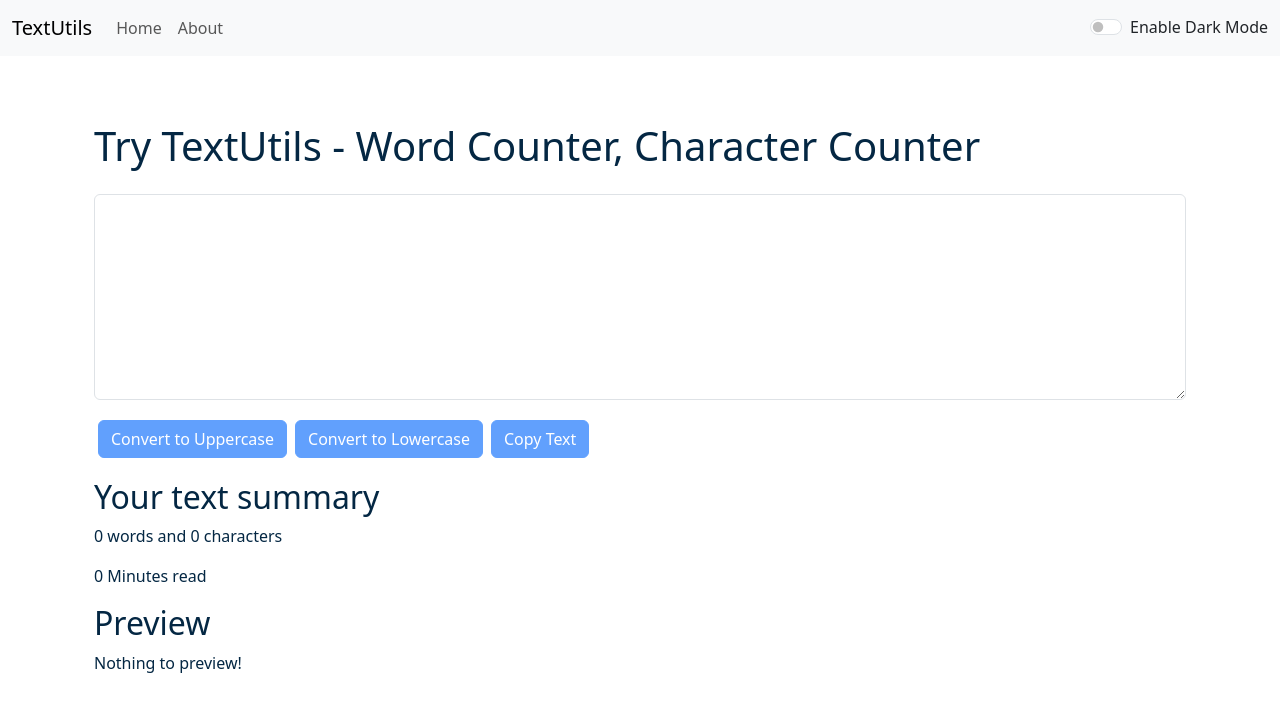
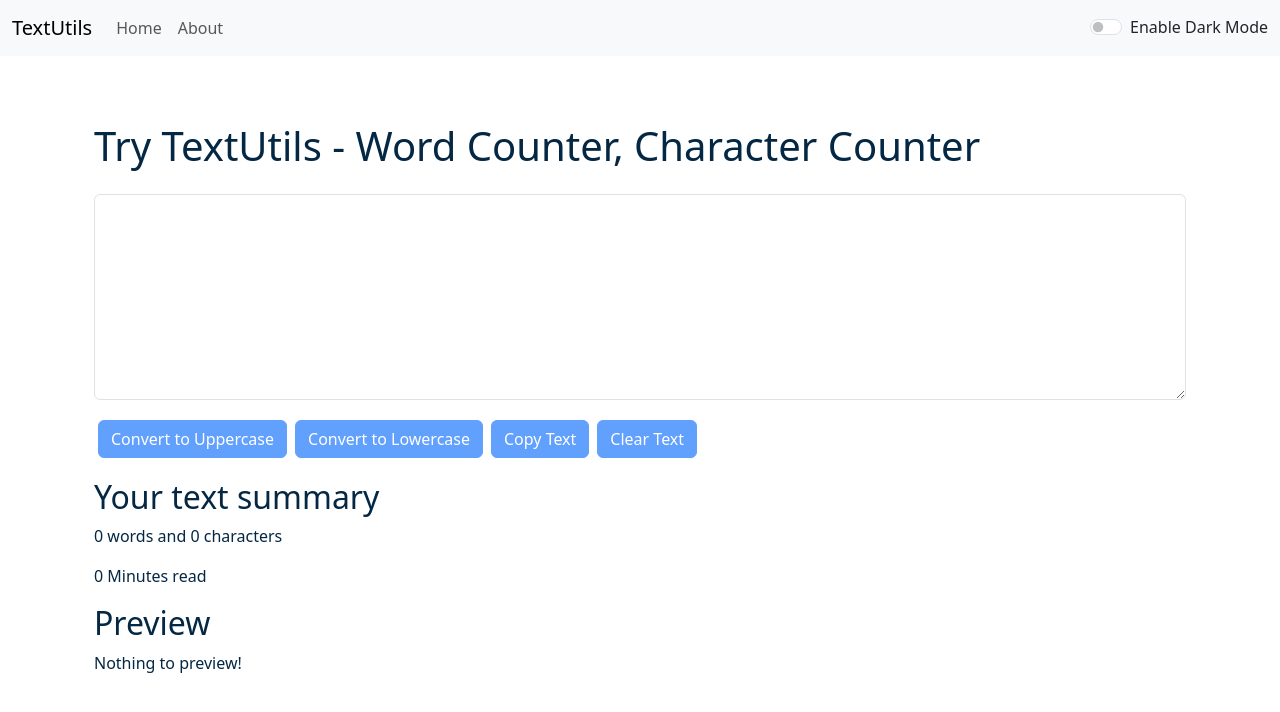
Before and after one commit to jeelbelani12-star/textutils, a React (Create React App) app: page /#/ in a window 1280 px wide. Shown: the top 712 px of the page. Built offline with nearby package versions, Linux system fonts and the light colour scheme.

Commit message:
update button

```diff
--- a/src/components/TextForm.js
+++ b/src/components/TextForm.js
@@ -19,6 +19,10 @@
         setText(event.target.value);
     }
 
+    const handleClearClick = () => {
+        setText('');
+    }
+
     const handleCopy = () => {
         navigator.clipboard.writeText(text);
         props.showAlert("Copied to Clipboard!", "success");
@@ -34,6 +38,7 @@
         <button disabled={text.length===0} className="btn btn-primary mx-1 my-1" onClick={handleUpClick}>Convert to Uppercase</button>
         <button disabled={text.length===0} className="btn btn-primary mx-1 my-1" onClick={handleLoClick}>Convert to Lowercase</button>
         <button disabled={text.length===0} className="btn btn-primary mx-1 my-1" onClick={handleCopy}>Copy Text</button>
+        <button disabled={text.length===0} className="btn btn-primary mx-1 my-1" onClick={handleClearClick}>Clear Text</button>
     </div>
     <div className="container my-3" style={{color: props.mode==='dark'?'white':'#042743'}}>
         <h2>Your text summary</h2>
```
